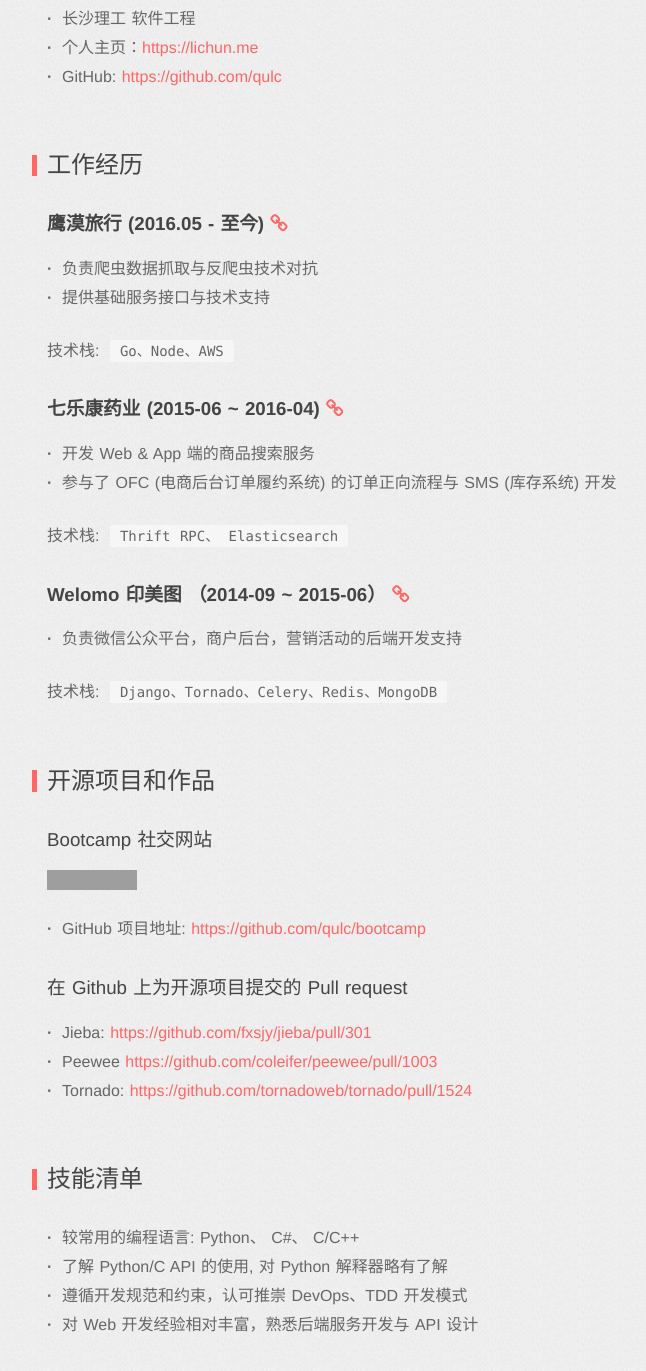
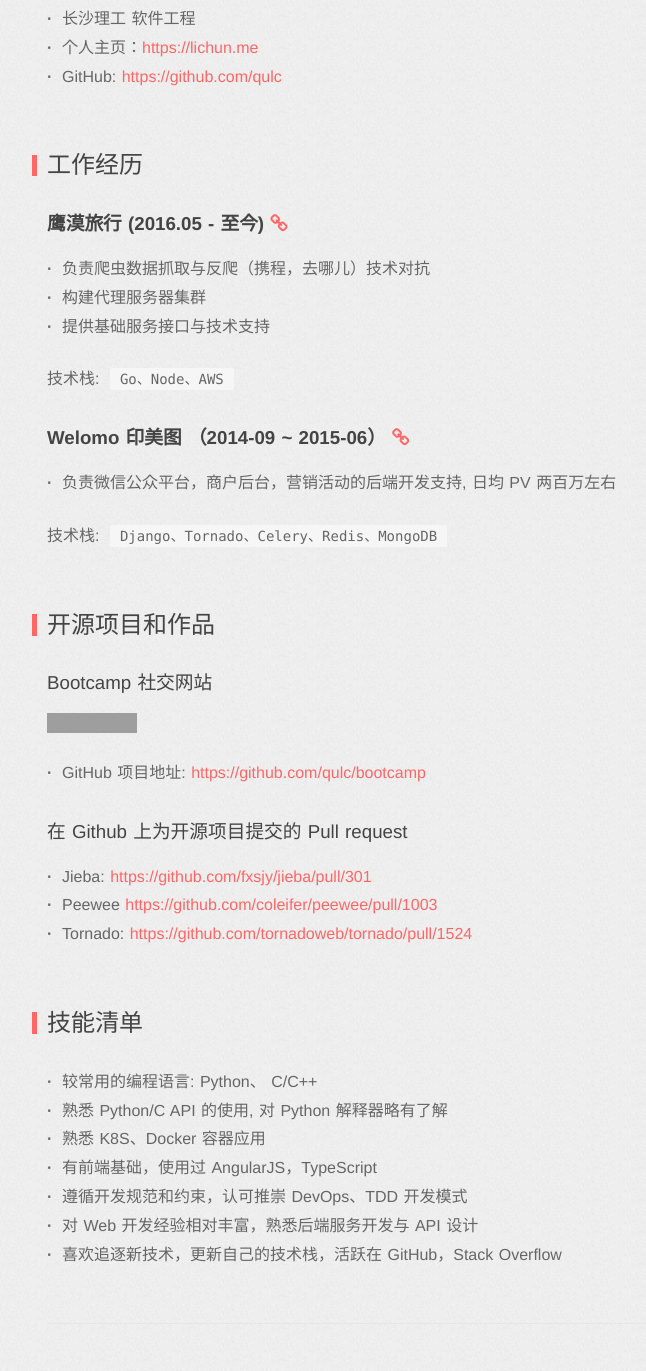
Before and after one commit to qulc/qulc.github.io, a Jekyll site: the page built from _posts/2015-01-01-resume.md, in a window 1280 px wide and 1400 px high, scrolled down 509 px. Shown: the top 1371 px of the window, without its empty margins (293-939 px from the left). Built offline with Jekyll 4.4.1, drawn with Linux system fonts in a browser that asks for light colours; comment, search, counter and statistics services are not loaded; grey boxes are pictures that could not be loaded.

Commit message:
Update resume info.

```diff
--- a/_posts/2015-01-01-resume.md
+++ b/_posts/2015-01-01-resume.md
@@ -18,20 +18,15 @@ categories: record
 ## 工作经历
 
 ### **鹰漠旅行 (2016.05 - 至今)** [<i class="fa fa-link"></i>](http://h.innmall.cn){:target="_blank"}
-- 负责爬虫数据抓取与反爬虫技术对抗
+- 负责爬虫数据抓取与反爬（携程，去哪儿）技术对抗
+- 构建代理服务器集群
 - 提供基础服务接口与技术支持
 
 技术栈: `Go、Node、AWS`
 
-### **七乐康药业 (2015-06 ~ 2016-04)** [<i class="fa fa-link"></i>](http://7lk.com){:target="_blank"}
-- 开发 Web & App 端的商品搜索服务
-- 参与了 OFC (电商后台订单履约系统) 的订单正向流程与 SMS (库存系统) 开发
-
-技术栈: `Thrift RPC、 Elasticsearch`
-
 ### **Welomo 印美图 （2014-09 ~ 2015-06）** [<i class="fa fa-link"></i>](http://welomo.com){:target="_blank"}
 
-- 负责微信公众平台，商户后台，营销活动的后端开发支持
+- 负责微信公众平台，商户后台，营销活动的后端开发支持, 日均 PV 两百万左右
 
 技术栈: `Django、Tornado、Celery、Redis、MongoDB`
 
@@ -49,7 +44,10 @@ categories: record
 
 
 ## 技能清单
-- 较常用的编程语言: Python、 C#、 C/C++
-- 了解 Python/C API 的使用, 对 Python 解释器略有了解
+- 较常用的编程语言: Python、 C/C++
+- 熟悉 Python/C API 的使用, 对 Python 解释器略有了解
+- 熟悉 K8S、Docker 容器应用
+- 有前端基础，使用过 AngularJS，TypeScript
 - 遵循开发规范和约束，认可推崇 DevOps、TDD 开发模式
 - 对 Web 开发经验相对丰富，熟悉后端服务开发与 API 设计
+- 喜欢追逐新技术，更新自己的技术栈，活跃在 GitHub，Stack Overflow
```
